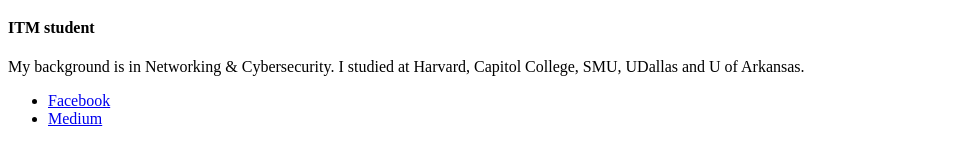
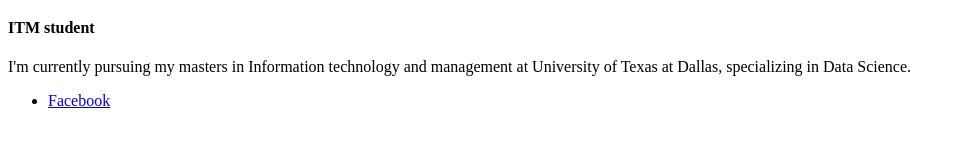
Before and after one commit to IKPreethi/IKPreethi.github.io, a plain HTML site: page index.html in a window 1280 px wide. Shown: the part 269-434 px from the top of the page, without its empty margins (0-965 px from the left). Drawn offline with Linux system fonts and the light colour scheme.

Commit message:
Update index.html

```diff
--- a/index.html
+++ b/index.html
@@ -9,11 +9,10 @@
 
     <div class="right">
       <p class="bio">
-        My background is in Networking & Cybersecurity. I studied at  Harvard, Capitol College, SMU, UDallas and  U of Arkansas.
+        I'm currently pursuing my masters in Information technology and management at University of Texas at Dallas, specializing in Data Science.
       </p>
       <ul class="social-links">
-        <li><a href="https://www.facebook.com/rkoonj">Facebook</a></li>
-        <li><a href="https://www.drake.edu/cs/faculty/rajinkoonjbearry/">Medium</a></li>
+        <li><a href="https://www.facebook.com/">Facebook</a></li>
       </ul>
     </div>
 
```
